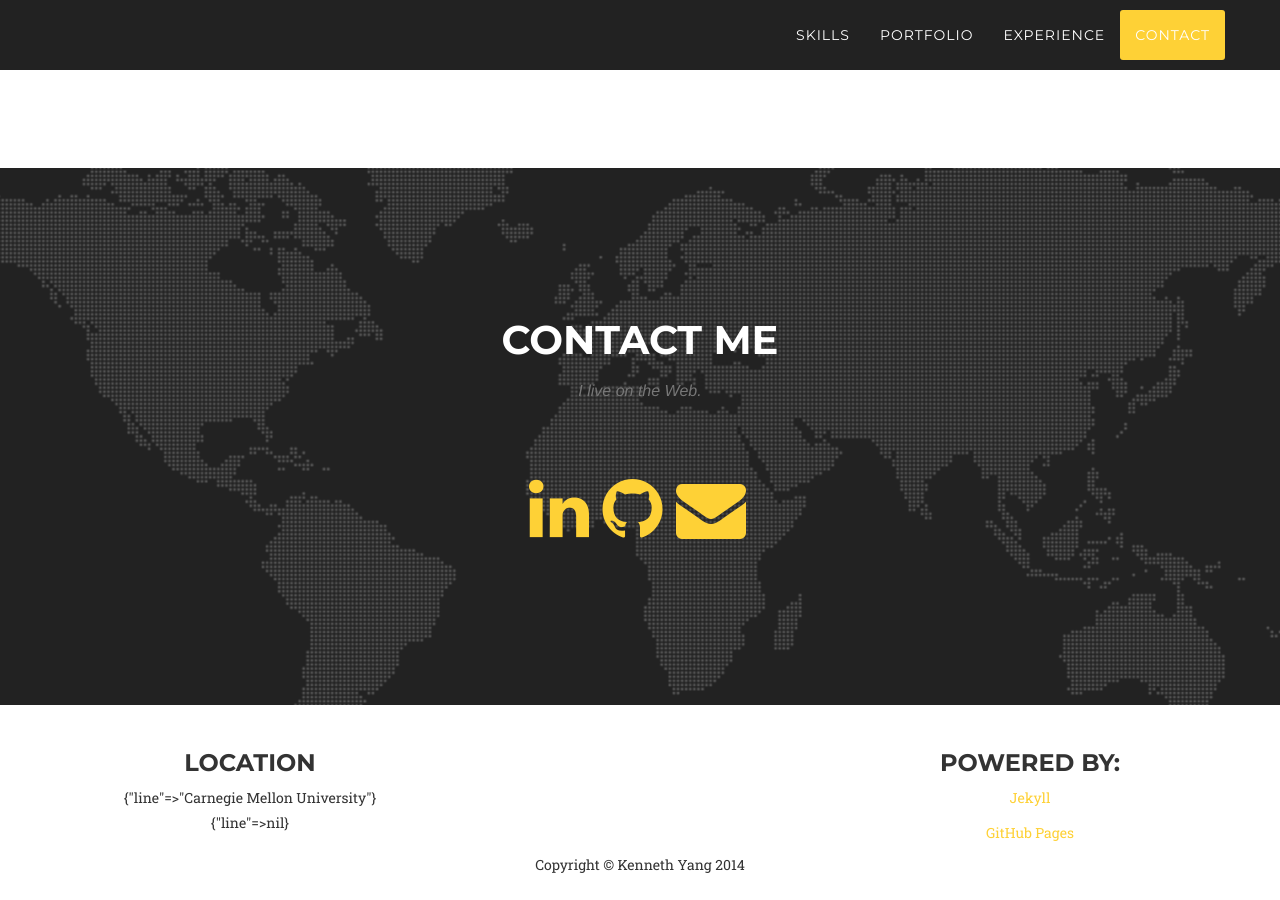
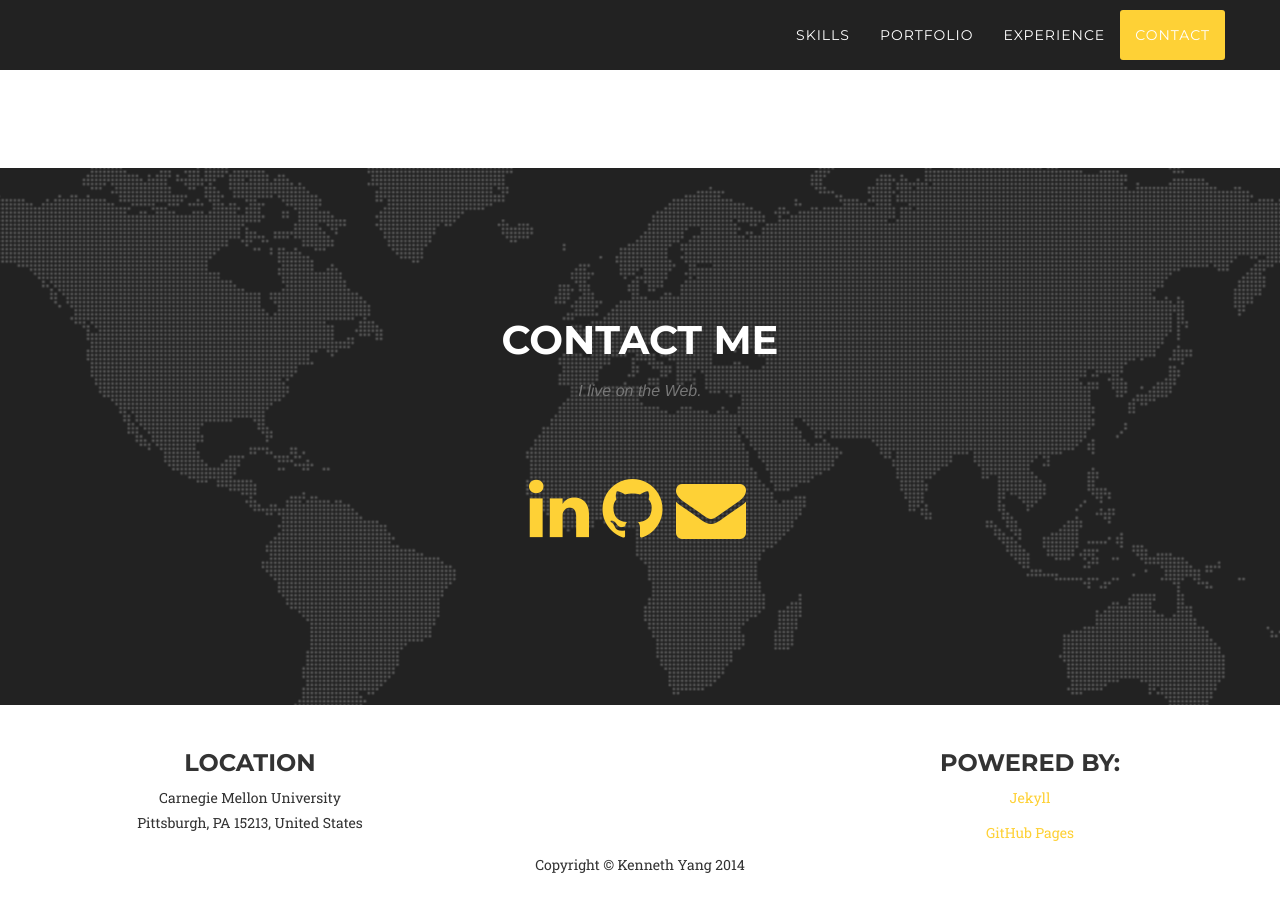
Before and after one commit to kennethyang404/kennethyang404.github.io, a Jekyll site: the page built from index.html, in a window 1280 px wide and 900 px high, scrolled down 3466 px. Built offline with Jekyll 4.4.1, drawn with Linux system fonts in a browser that asks for light colours; some web fonts are replaced.

Commit message:
fix address display bug

```diff
--- a/_config.yml
+++ b/_config.yml
@@ -21,7 +21,7 @@ social:
 # Postal address (add as many lines as necessary)
 address:
   - line: Carnegie Mellon University
-  - line:
+  - line: Pittsburgh, PA 15213, United States
 
 # Build settings
 markdown: kramdown
--- a/_includes/footer.html
+++ b/_includes/footer.html
@@ -7,7 +7,7 @@
                         <h3>Location</h3>
                         <p>
                             {% for adress in site.address %}
-                                {{ adress }} <br>
+                                {{ adress.line }} <br>
 		                    {% endfor %}
                         </p>
                     </div>
```
